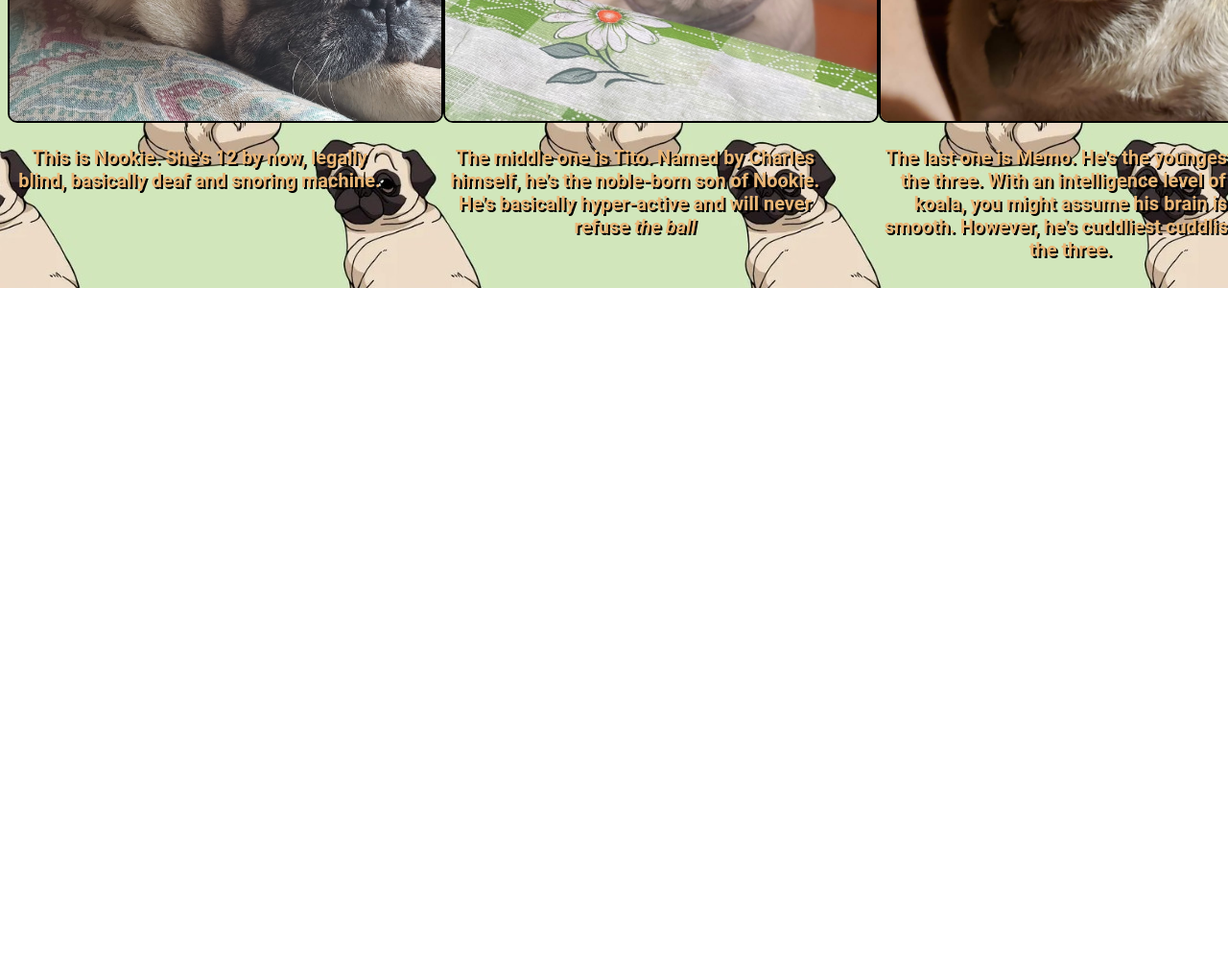
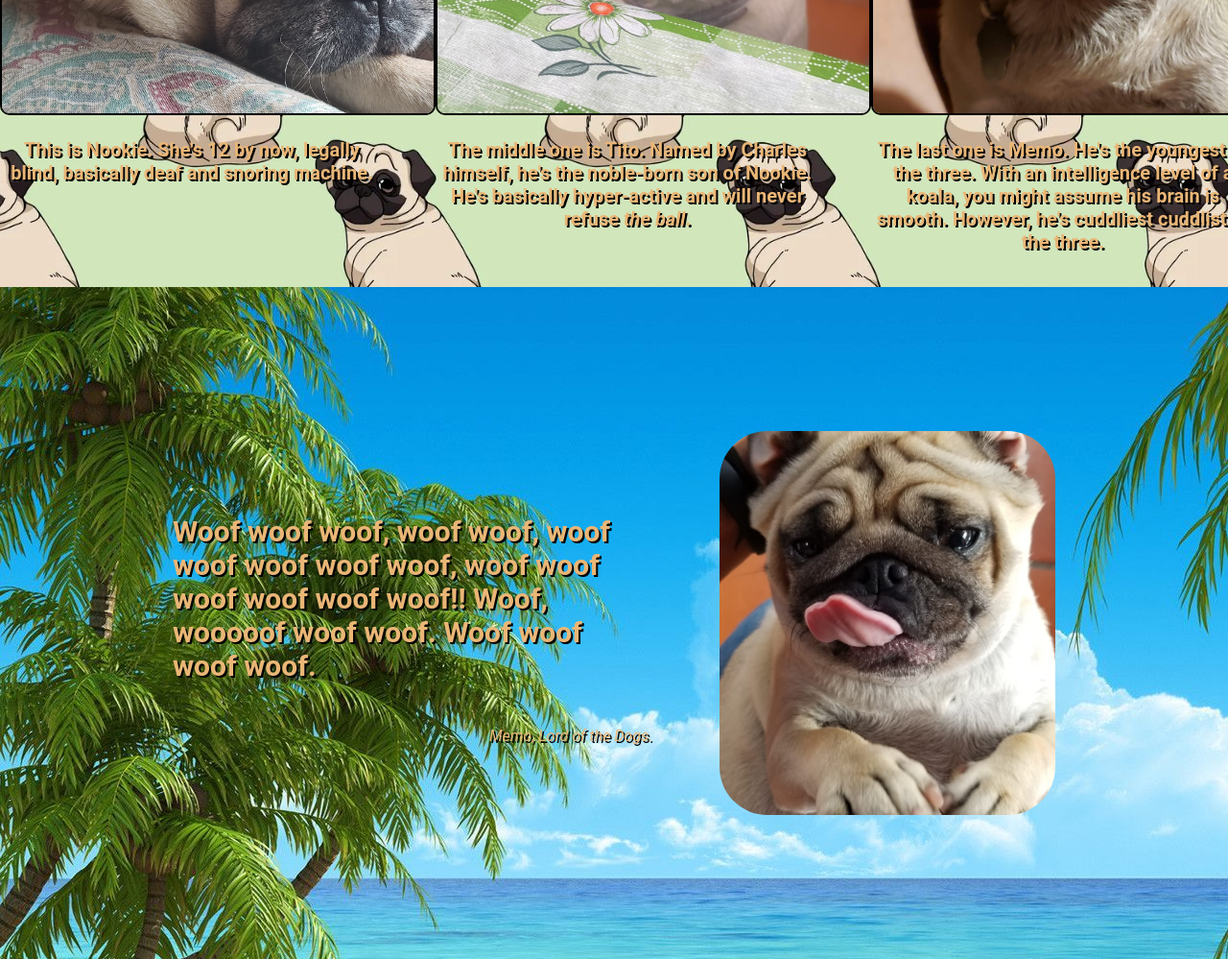
Before and after one commit to pedronarbondo/project-landing-page, a plain HTML site: page index.html in a window 1280 px wide. Shown: the part 983-1982 px from the top of the page at 96% size. Before the commit the page ends 1283 px from the top, so only its background shows below. Drawn offline with Linux system fonts and the light colour scheme.

Commit message:
Add quote portion

```diff
--- a/css/style.css
+++ b/css/style.css
@@ -2,6 +2,7 @@ body {
     font-family: Roboto, Arial, sans-serif;
     color: #eab676;
     background-image: url("../img/background-pug.jpeg");
+    margin: 0;
 }
 
 .top {
@@ -113,3 +114,48 @@ border-radius: 10px;
     max-width: 400px;
     text-align: center;
 }
+
+.quote {
+    margin-top: 15px;
+    height: 700px;
+    background-image: url(../img/beach.jpg);
+    object-fit: fill;
+    display: flex;
+    justify-content: center;
+    align-items: center;
+}
+
+.text-image img {
+    width: 350px;
+    height: auto;
+    border-radius: 50px;
+}
+.text-image {
+    display: flex;
+    justify-content: center;
+    align-items: center;
+    gap: 70px;
+}
+
+.memo-quote {
+    max-width: 500px;
+    font-weight: 600;
+    text-shadow: 2px 2px black;
+    font-size: 30px;
+}
+
+.text-image img {
+    max-width: 400px;
+    max-height: 400px;
+    object-fit: cover;
+}
+
+.memo-text {
+    display: flex;
+    flex-direction: column;
+}
+
+.signature {
+    align-self: flex-end;
+    text-shadow: 2px 2px black;
+}
--- a/index.html
+++ b/index.html
@@ -57,7 +57,7 @@ title with some photos-->
     <img src="./img/tito.jpeg">
     <p class="description"> The middle one is Tito. Named by Charles himself,
         he's the noble-born son of Nookie. He's basically
-        hyper-active and will never refuse <em>the ball</em></p>
+        hyper-active and will never refuse <em>the ball</em>.</p>
     </div>
 
     <div class="memo">
@@ -66,15 +66,30 @@ title with some photos-->
             of the three. With an intelligence level of a koala,
             you might assume his brain is smooth. However, he's cuddliest
             cuddlist of the three.</p>
+    </div>
+</div>
+</div>
+<!-- Here ends the middle section.-->
+
+<div class="quote">
+    <div class="text-image">
+<!--I need to put the quote that I want with an image
+within this div, and then make it display flex.-->
+<div class="memo-text">
+<p class="memo-quote">Woof woof woof, woof woof,
+    woof woof woof woof woof, woof woof woof <strong>woof
+    woof woof!!</strong> Woof, wooooof woof woof. Woof woof woof
+    woof.
+</p>
+<p class="signature"><em>Memo, Lord of the Dogs.</em></p>
+</div>
+<img src="./img/memo-quote.jpeg" class="memito">
+</div>
 </div>
 
-</div>
-
-
-</div>
-
-
-
+<!-- This is the end of the quote part of the landing page-->
+<!-- I will now begin the 'call to action' part, whatever that is
+with a donate button, maybe.-->
 
 
 </body>
```
Also changed, not shown: img/beach.jpg (added), img/memo-quote.jpeg (added).
